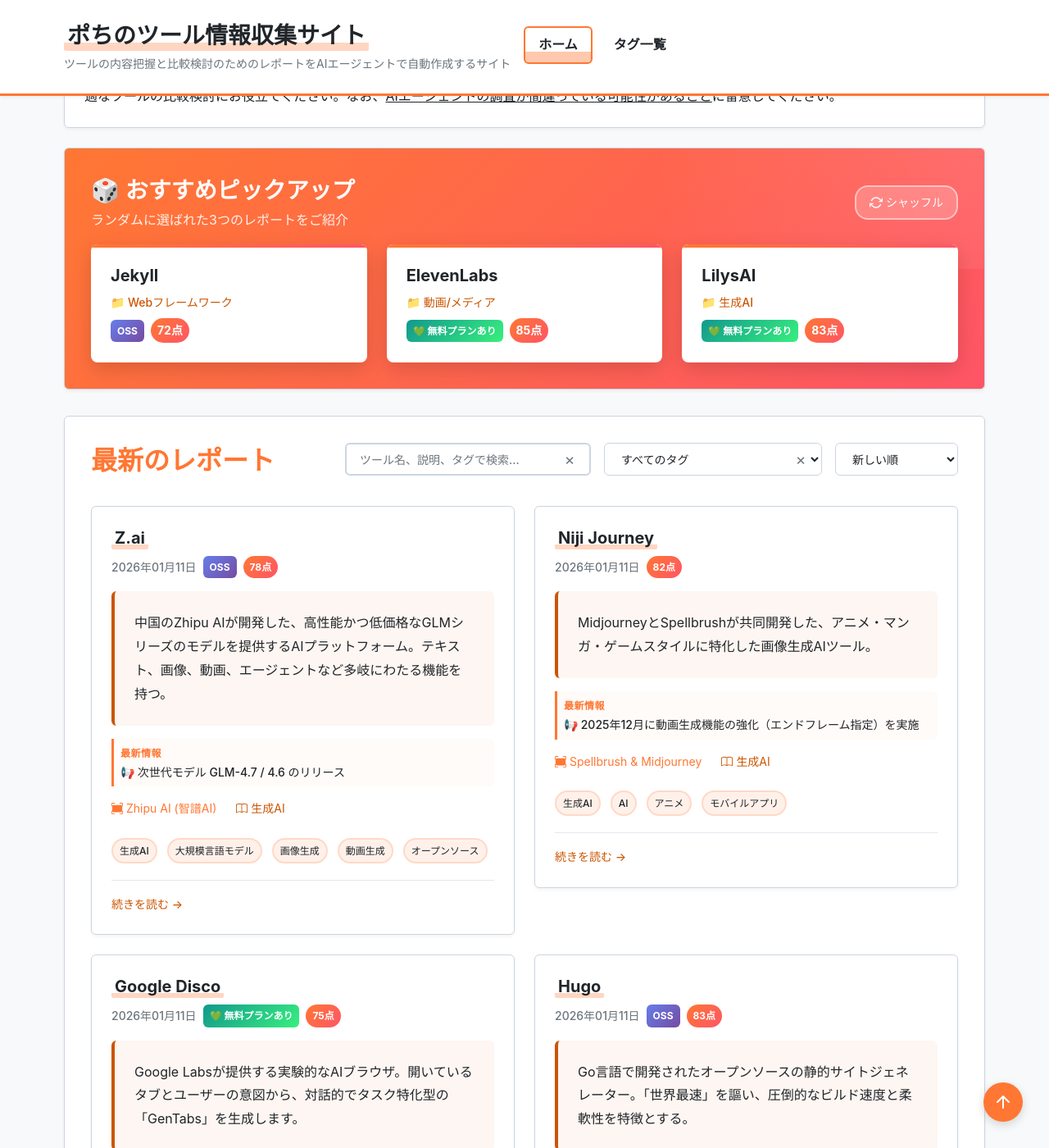
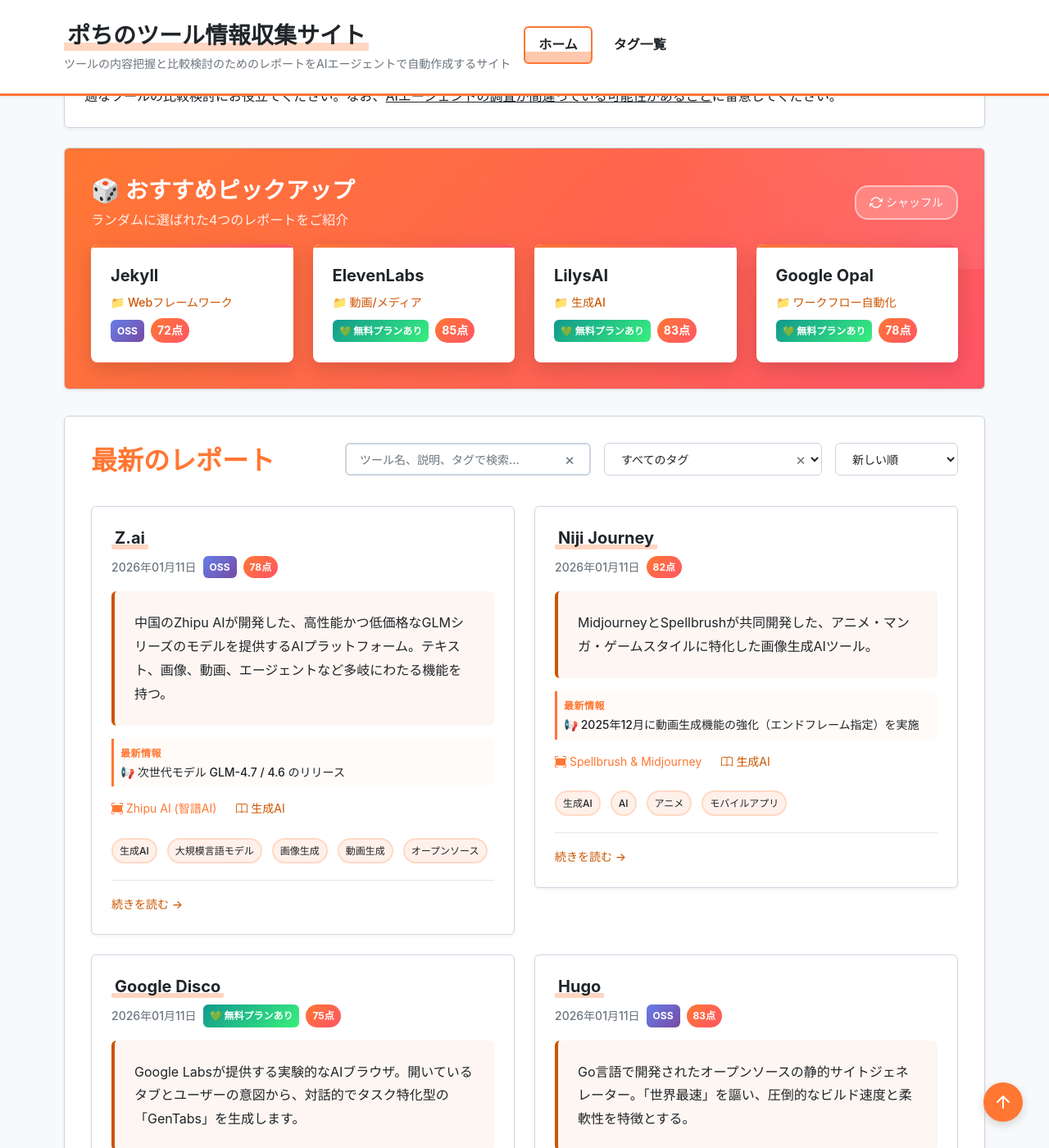
Before and after one commit to aegisfleet/tool-survey-report, a Jekyll site: the page built from index.md, in a window 1280 px wide and 1400 px high, scrolled down 592 px. Shown: the whole window at 82% size. Built offline with Jekyll 4.4.1, drawn with Linux system fonts in a browser that asks for light colours.

Commit message:
おすすめを3つから4つに変更

```diff
--- a/_layouts/home.html
+++ b/_layouts/home.html
@@ -17,7 +17,7 @@
       <div class="picks-header">
         <div>
           <h2>🎲 おすすめピックアップ</h2>
-          <p class="picks-desc">ランダムに選ばれた3つのレポートをご紹介</p>
+          <p class="picks-desc">ランダムに選ばれた4つのレポートをご紹介</p>
         </div>
         <button type="button" class="refresh-btn" id="refresh-picks" aria-label="別のレポートを表示">
           <svg viewBox="0 0 24 24" fill="none" stroke="currentColor" stroke-width="2">
@@ -28,7 +28,7 @@
       </div>
       <div class="picks-grid" id="random-picks-grid">
         {%- assign all_reports = site.reports | sort: 'last_updated' | reverse -%}
-        {%- for report in all_reports limit: 3 -%}
+        {%- for report in all_reports limit: 4 -%}
         <a href="{{ report.url | relative_url }}" class="pick-card" data-url="{{ report.url | relative_url }}"
           data-title="{{ report.tool_name | default: report.title }}" data-desc="{{ report.description }}">
           <span class="pick-title">{{ report.tool_name | default: report.title }}</span>
@@ -352,9 +352,9 @@
       const pickCards = Array.from(picksGrid.querySelectorAll('.pick-card'));
       const allReportCards = Array.from(document.querySelectorAll('.report-card'));
 
-      if (allReportCards.length <= 3) return;
+      if (allReportCards.length <= 4) return;
 
-      // すべてのレポートからランダムに3つ選択（スコアと無料プラン情報も取得）
+      // すべてのレポートからランダムに4つ選択（スコアと無料プラン情報も取得）
       const shuffled = allReportCards
         .map(card => ({
           url: card.querySelector('a')?.href || '#',
@@ -365,7 +365,7 @@
           isOss: card.dataset.isOss === 'true'
         }))
         .sort(() => Math.random() - 0.5)
-        .slice(0, 3);
+        .slice(0, 4);
 
       // ピックカードを更新
       pickCards.forEach((card, index) => {
--- a/_sass/_home.scss
+++ b/_sass/_home.scss
@@ -185,7 +185,7 @@
 
     .picks-grid {
         display: grid;
-        grid-template-columns: repeat(3, 1fr);
+        grid-template-columns: repeat(4, 1fr);
         gap: map-get($spacers, 4);
         position: relative;
         z-index: 1;
@@ -194,8 +194,9 @@
             grid-template-columns: repeat(2, 1fr);
         }
 
-        @include media-breakpoint-down(md) {
-            grid-template-columns: 1fr;
+        @include media-breakpoint-down(sm) {
+            grid-template-columns: repeat(2, 1fr);
+            gap: map-get($spacers, 2);
         }
     }
 
```
